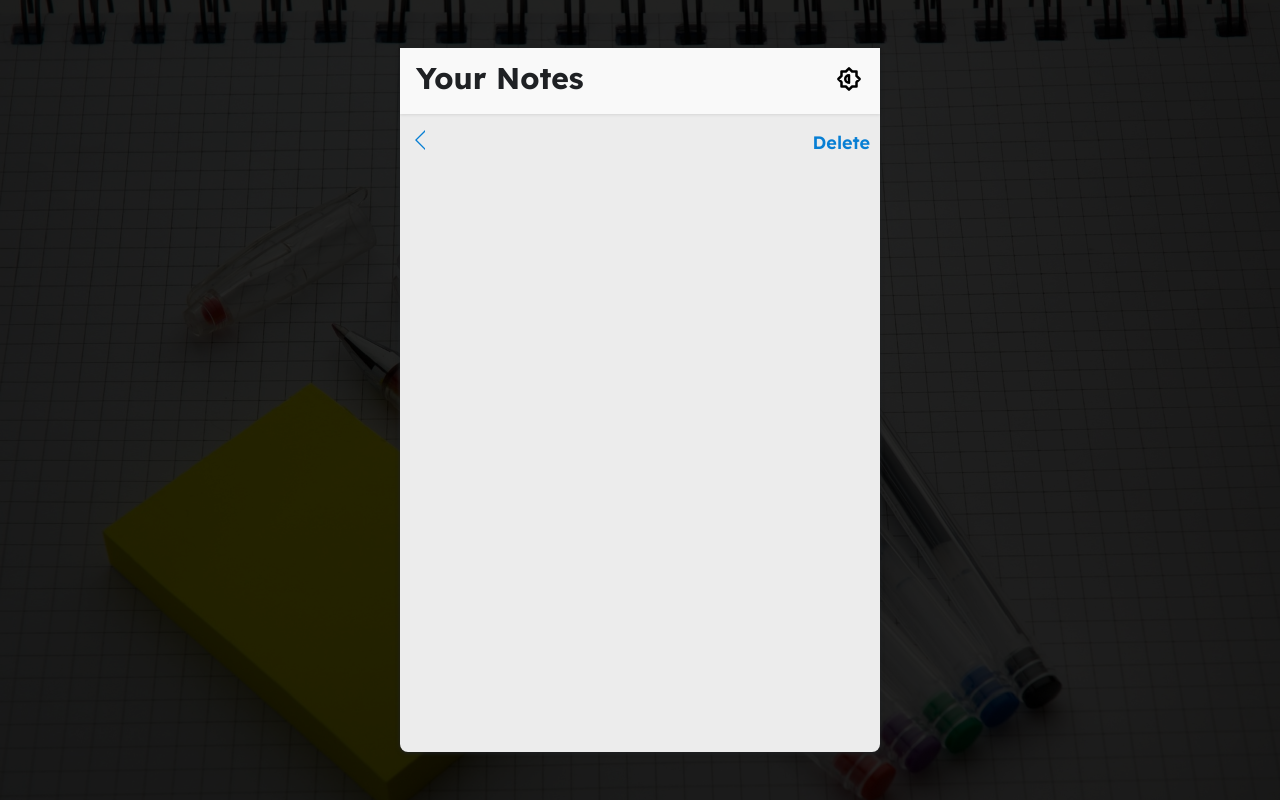
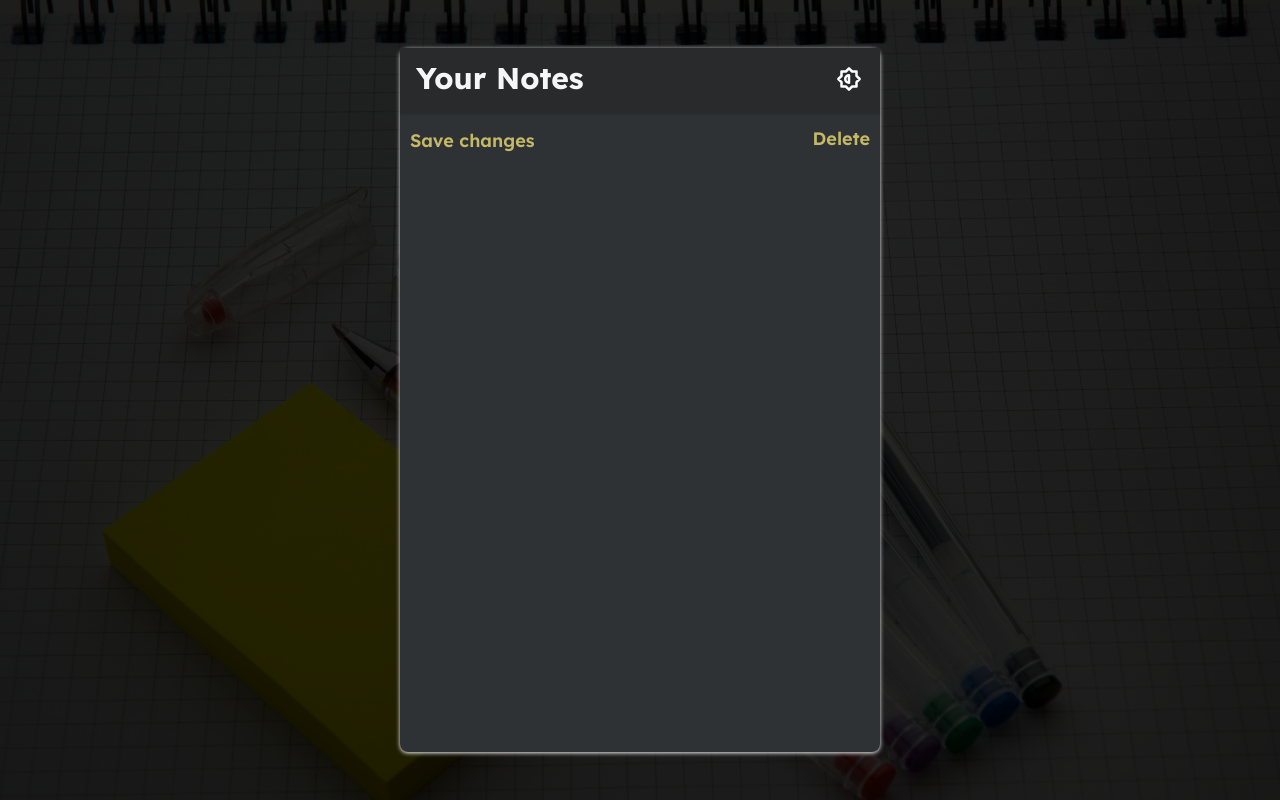
Before and after one commit to WojciechStancel/Notes-React-App, a React (Create React App) app: page /note/1 in a window 1280 px wide. Built offline with nearby package versions, Linux system fonts and the light colour scheme; no server answers.

Commit message:
added conditional to note header btns

```diff
--- a/src/App.css
+++ b/src/App.css
@@ -9,7 +9,7 @@
 	--color-light: #acb4bd;
 	--color-lighter: #f9f9f9;
 	--color-white: #ececec;
-	--color-border: #e0e3e6;
+	--color-border: #e0e3e6da;
 }
 
 .dark {
@@ -20,7 +20,7 @@
 	--color-bg: #1f2124;
 	--color-lighter: #292a2c;
 	--color-white: #2e3235;
-	--color-border: #252629;
+	--color-border: #252629cc;
 }
 
 /* BASE STYLES */
@@ -69,6 +69,10 @@ a {
 	position: absolute;
 }
 
+.container.light::before {
+	background-color: rgba(0, 0, 0, 0.55);
+}
+
 .app {
 	width: 100%;
 	max-width: 480px;
@@ -93,7 +97,6 @@ a {
 	color: var(--color-dark);
 	font-weight: 800;
 	text-align: center;
-
 }
 
 .app-header button {
--- a/src/App.js
+++ b/src/App.js
@@ -7,7 +7,7 @@ import "./App.css";
 import { useState } from "react";
 
 function App() {
-	const [isDarkMode, setIsDarkMode] = useState(false);
+	const [isDarkMode, setIsDarkMode] = useState(true);
 
 	function handleColorModeToggle() {
 		setIsDarkMode((prevMode) => !prevMode);
@@ -15,9 +15,12 @@ function App() {
 
 	return (
 		<Router>
-			<div className={`container ${isDarkMode ? "dark" : ""}`}>
+			<div className={`container ${isDarkMode ? "dark" : "light"}`}>
 				<div className="app">
-					<Header onColorModeToggle={handleColorModeToggle} isDarkMode={isDarkMode} />
+					<Header
+						onColorModeToggle={handleColorModeToggle}
+						isDarkMode={isDarkMode}
+					/>
 					<Routes>
 						<Route path="/" element={<NotesPage />} />
 						<Route path="/note/:id" element={<Note />} />
--- a/src/pages/Note.js
+++ b/src/pages/Note.js
@@ -20,7 +20,7 @@ const Note = () => {
 	}, [id]);
 
 	useEffect(() => {
-		document.querySelector('textarea').focus();
+		document.querySelector("textarea").focus();
 	}, []);
 
 	const createNote = async () => {
@@ -85,18 +85,23 @@ const Note = () => {
 		return <Navigate to={"/"} />;
 	}
 
+
 	return (
 		<div className="note">
 			<div className="note-header">
 				<h3>
 					<Link to={"/"}>
-						<ArrowLeft onClick={handleSubmit} />
+						{id !== 'new' ? (
+							<button onClick={handleSubmit}>Save changes</button>
+						) : (
+							<ArrowLeft />
+						)}
 					</Link>
 				</h3>
 				{id !== "new" ? (
 					<button onClick={deleteNote}>Delete</button>
 				) : (
-					<button onClick={handleSubmit}>Done</button>
+					<button onClick={handleSubmit}>Add</button>
 				)}
 			</div>
 
```
